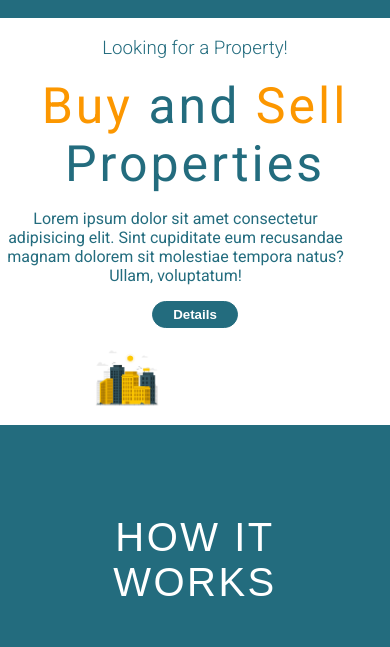
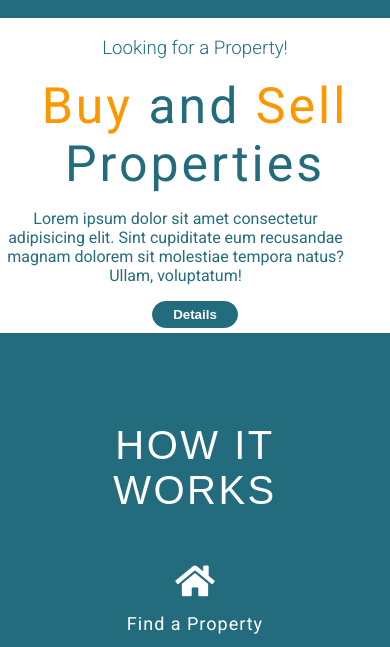
Before and after one commit to nimra555/Real-State-Website, a plain HTML site: page index.html in a window 390 px wide. Shown: the part 117-764 px from the top of the page. Drawn offline with nearby package versions, Linux system fonts and the light colour scheme; a web font is replaced by a local one.

Commit message:
change in styling

```diff
--- a/css/style.css
+++ b/css/style.css
@@ -448,11 +448,7 @@ nav ul li.btn.hide i:before {
         flex-direction: column;
     }
     .main-img {
-        margin-right: 200px;
-    }
-    .main-img img {
-        max-width: 400px;
-        max-height: 400px;
+        display: none;
     }
     .main-text {
         text-align: center;
@@ -475,4 +471,7 @@ nav ul li.btn.hide i:before {
     .properties {
         flex-direction: column;
     }
+    .property-container p {
+      text-align: center;
+    }
 }
```
